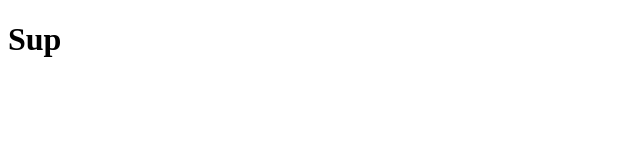
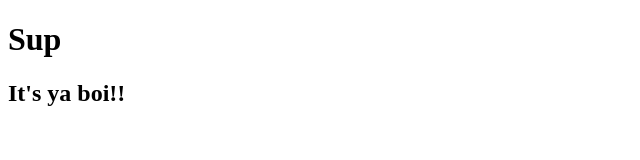
Before and after one commit to jmorg85/Git-Practice, a plain HTML site: page index.html in a window 1280 px wide. Shown: the whole page, without its empty margins (0-640 px from the left). Drawn offline with Linux system fonts and the light colour scheme.

Commit message:
Created a new branch and made the second commit. (#1)

```diff
--- a/index.html
+++ b/index.html
@@ -2,5 +2,6 @@
 <html>
     <body>
         <h1>Sup</h1>
+        <h2>It's ya boi!!</h2>
     </body>
 </html>
```
